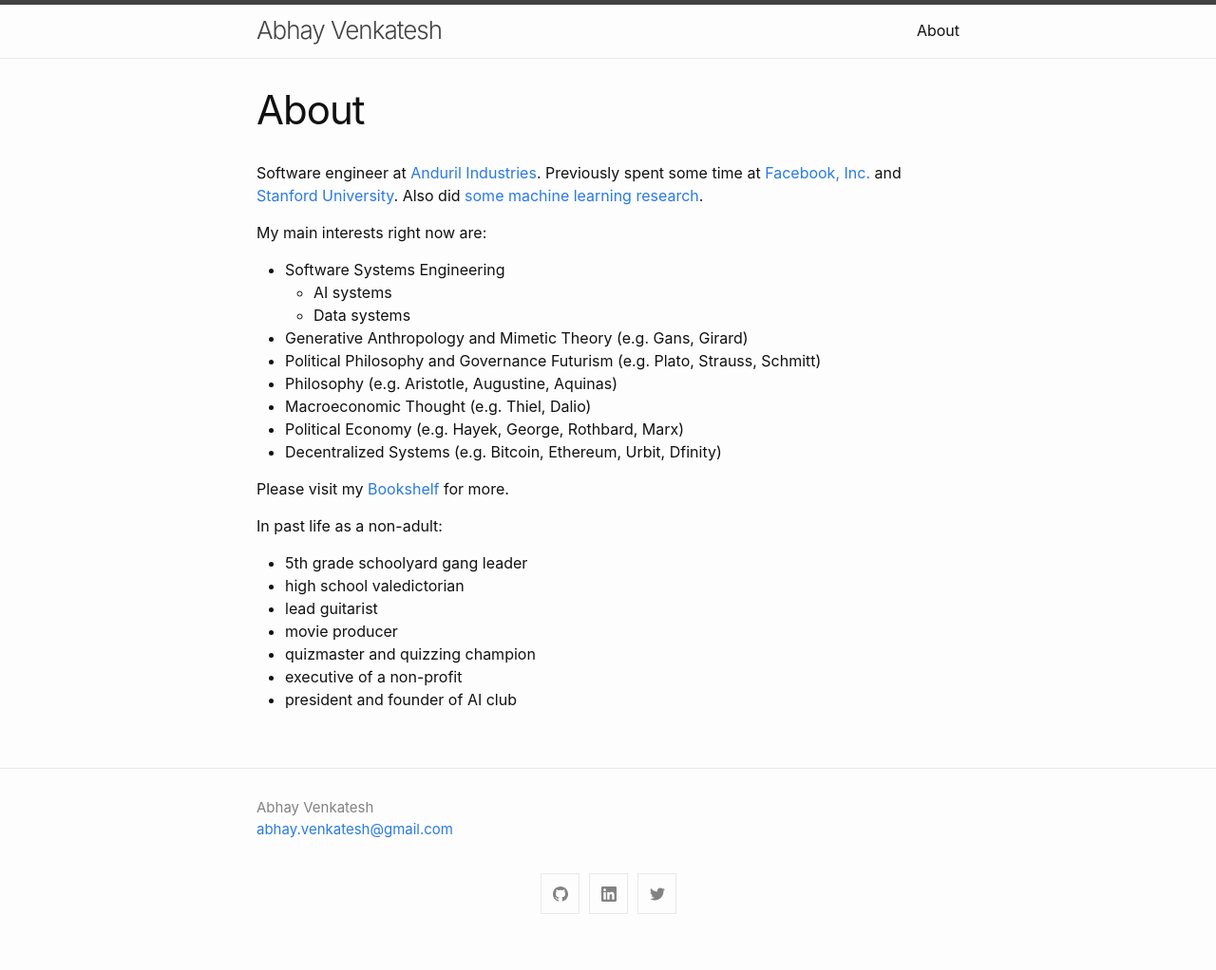
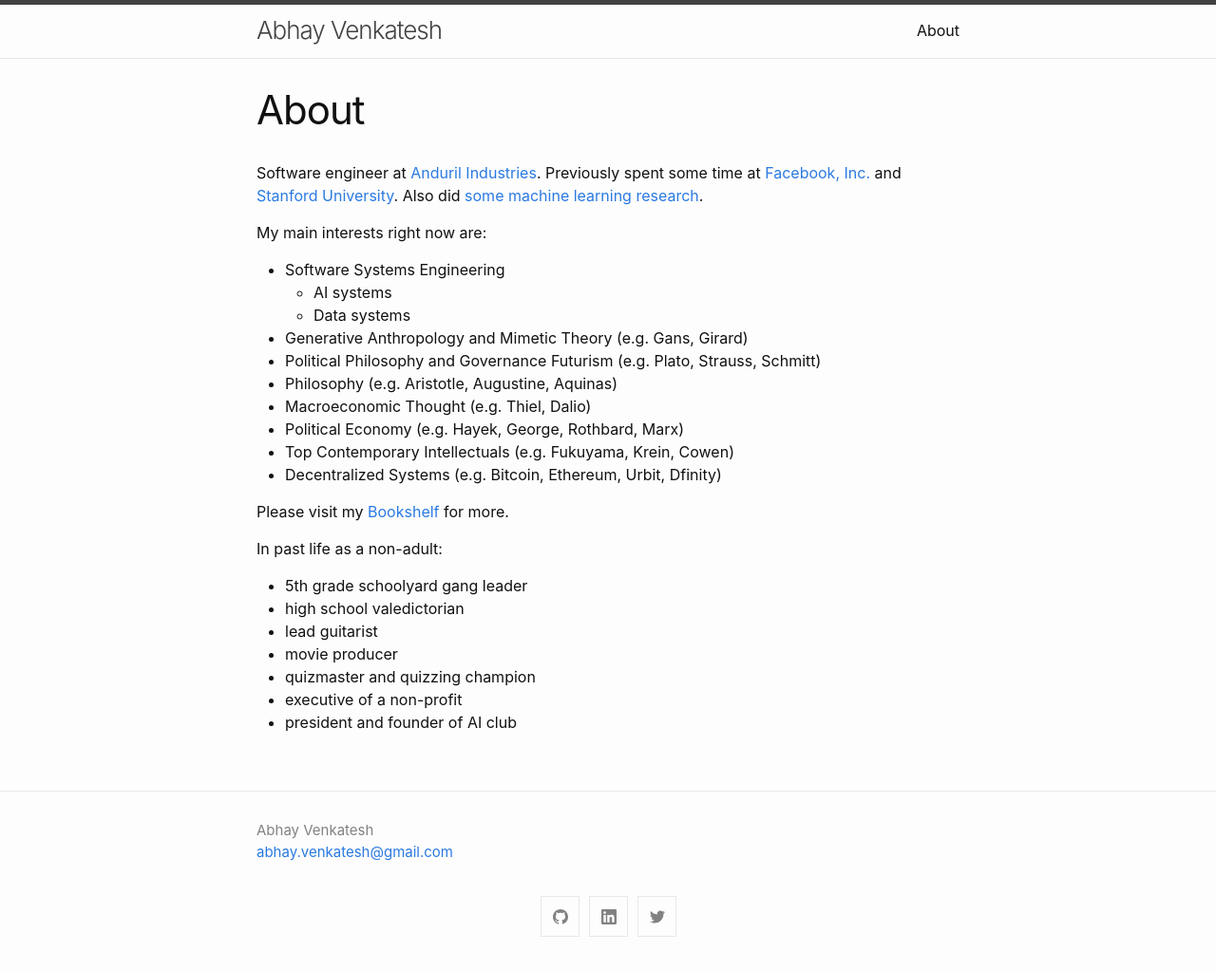
Before and after one commit to abhay-venkatesh/abhay-venkatesh.github.io, a Jekyll site: the page built from about.md, in a window 1280 px wide. Shown: the whole page at 95% size. Built offline with Jekyll 4.4.1, drawn with Linux system fonts in a browser that asks for light colours; before the commit the page ends 998 px from its top, so only the background shows below that.

Commit message:
Update about.md

```diff
--- a/about.md
+++ b/about.md
@@ -15,6 +15,7 @@ My main interests right now are:
 - Philosophy (e.g. Aristotle, Augustine, Aquinas)
 - Macroeconomic Thought (e.g. Thiel, Dalio)
 - Political Economy (e.g. Hayek, George, Rothbard, Marx)
+- Top Contemporary Intellectuals (e.g. Fukuyama, Krein, Cowen)
 - Decentralized Systems (e.g. Bitcoin, Ethereum, Urbit, Dfinity)
 
 Please visit my [Bookshelf](https://bookshelf.website/abhay/mixes/dvadl/Bookshelf) for more.
```
